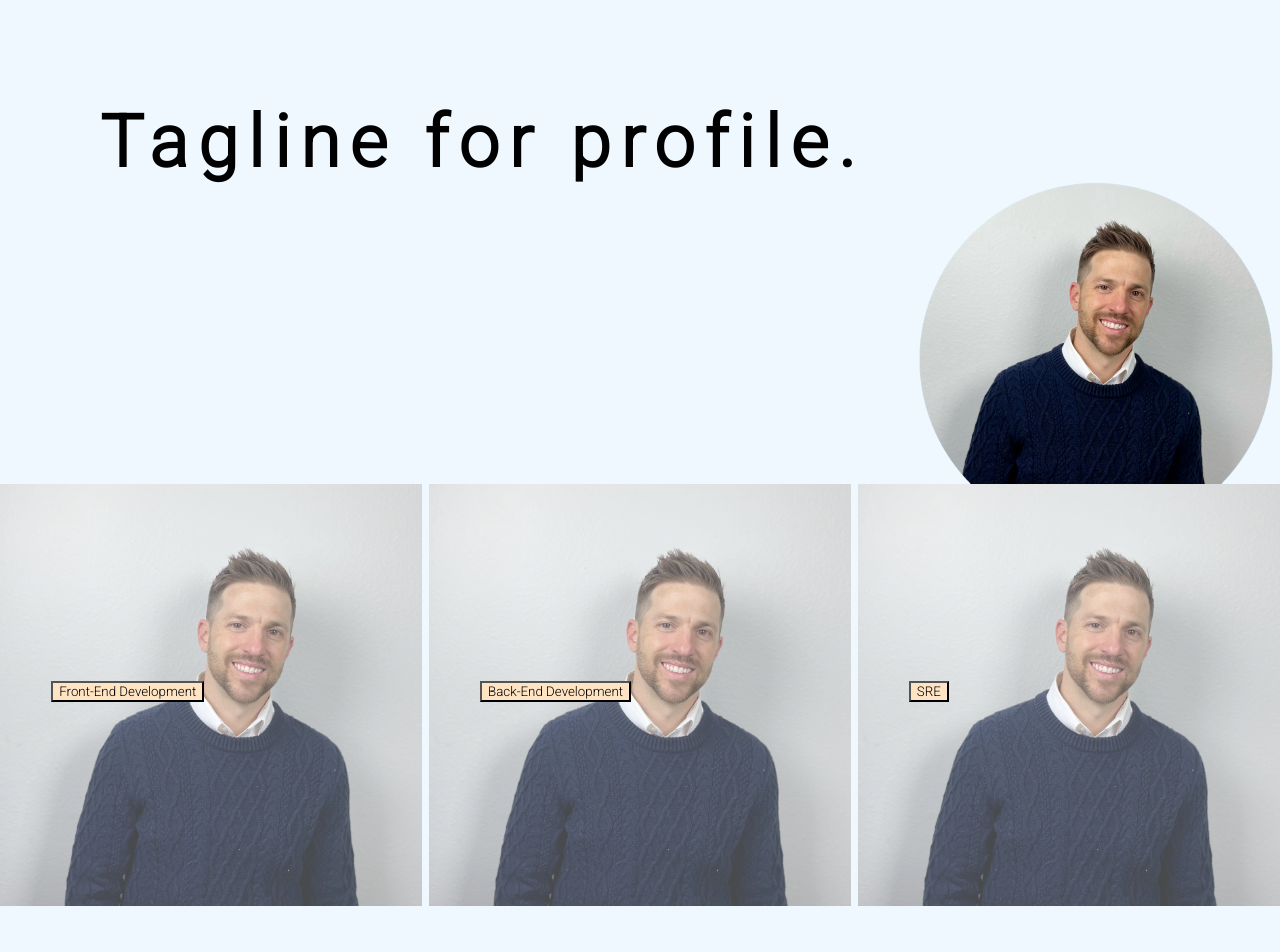
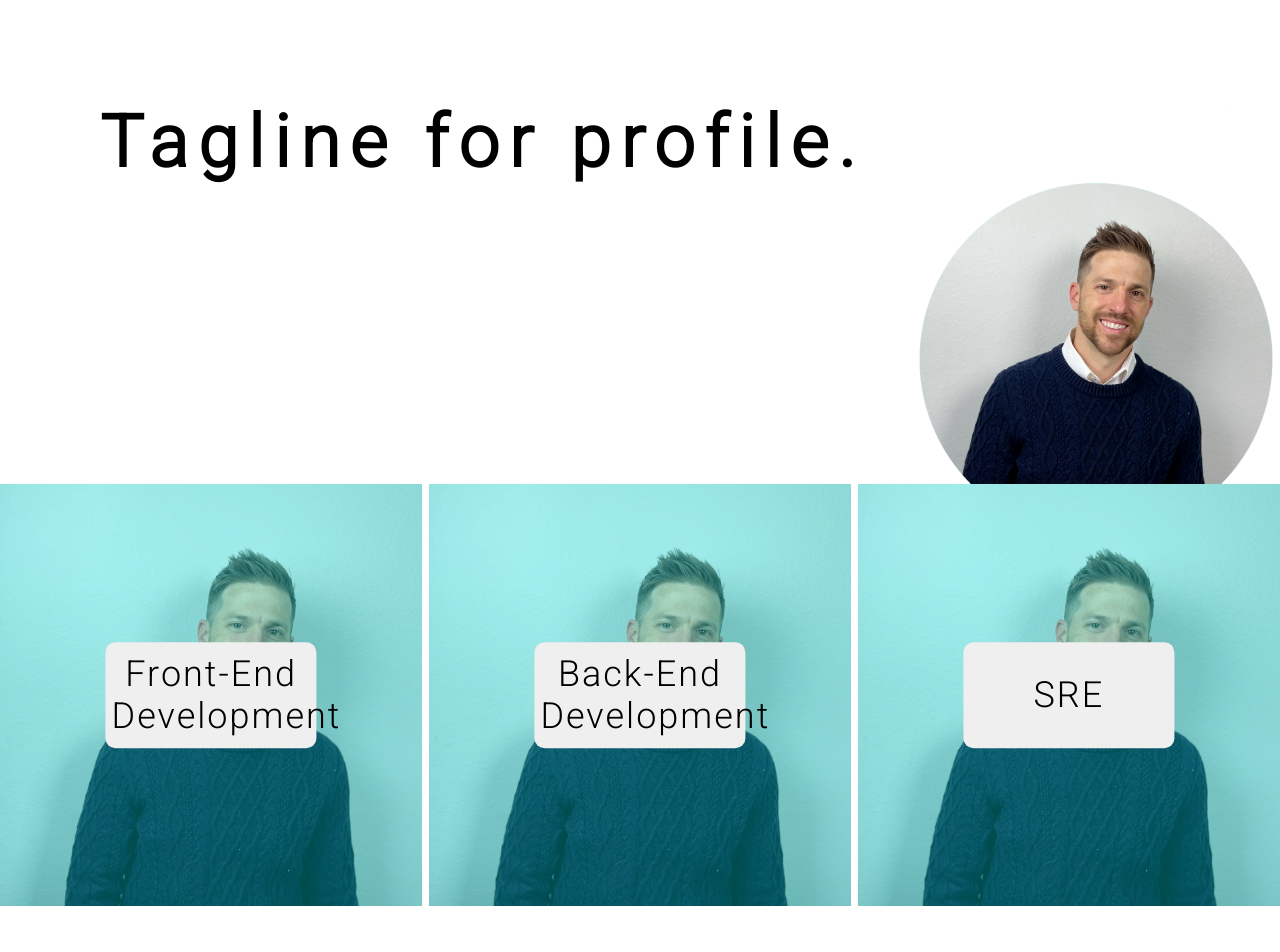
Before and after one commit to noahaklem/noahaklem.com, a React (Create React App) app in the folder react_frontend/: page / in a window 1280 px wide. Shown: the top 952 px of the page. Built offline with nearby package versions, Linux system fonts and the light colour scheme; a web font is replaced by a local one.

Commit message:
updates to Homepage and Hero Cards

```diff
--- a/react_frontend/src/components/HeroProfileCard/HeroProfileCard.css
+++ b/react_frontend/src/components/HeroProfileCard/HeroProfileCard.css
@@ -1,6 +1,9 @@
 .profile-card {
+    background-color: aqua;
     width: 33%;
     display: flex;
+    position: relative;
+    flex-direction: column;
     justify-content: center;
     align-items: center;
 }
@@ -10,11 +13,14 @@
     width: 100%;
 }
 
-.button {
+.profile-button {
     cursor: pointer;
     position: absolute;
-    width: 25%;
-    height: 8%;
+    top: 50%;
+    left: 50%;
+    transform: translate(-50%, -50%);
+    width: 50%;
+    height: 25%;
     border-radius: 10px;
     border: none;
     font-size: 36px;
@@ -25,7 +31,3 @@
     background-color: black;
     color: white;
 }
-
-button {
-    background-color: bisque;
-}
--- a/react_frontend/src/components/HeroProfileCard/HeroProfileCard.jsx
+++ b/react_frontend/src/components/HeroProfileCard/HeroProfileCard.jsx
@@ -8,15 +8,15 @@ const HeroProfileCard = ({id, name, images, url_path }) => {
   const renderImages = images => {
     return images.map( image => {
       return (
-        <img src={image.image_data}  alt='new stuff' />
+        <img id={id} src={image.image_data}  alt='new stuff' />
       )
     })
   }
 
   return (
-    <div className='profile-card' id= {id}>
+    <div className='profile-card' >
       { renderImages(images) }
-      <Link className="button" to={url_path} > <button>{ name }</button> </Link>
+      <Link to={url_path} > <button className='profile-button'>{name}</button> </Link>
     </div>
   )
 }
--- a/react_frontend/src/components/HomePage/HomePage.css
+++ b/react_frontend/src/components/HomePage/HomePage.css
@@ -13,7 +13,6 @@
     display: flex;
     justify-content: space-between;
     height: 50%;
-    background-color: aliceblue;
 }
 
 .home-page-hero > h1 {
@@ -31,7 +30,6 @@
 }
 
 .home-page-cards-container {
-    background-color: aliceblue;
     display: flex;
     justify-content: space-between;
     width: 100%;
@@ -41,5 +39,4 @@
     bottom: 0;
     width: 100%;
     height: 250px;
-    background-color: aliceblue;
 }
```
